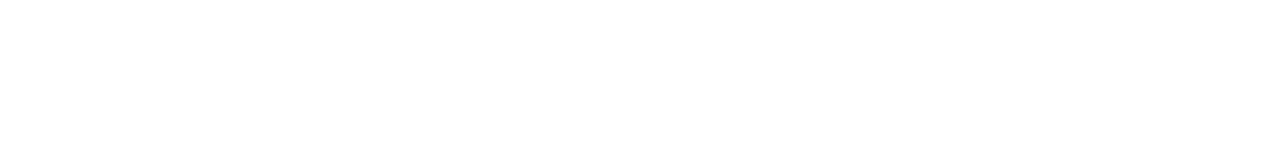
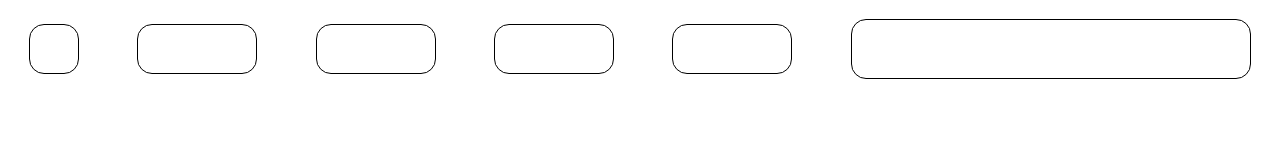
Before and after one commit to AlanSoto31/Smashing-Magazine-Heatmap, a plain HTML site: page index.html in a window 1280 px wide. Drawn offline with Linux system fonts and the light colour scheme.

Commit message:
adding nav-bar

```diff
--- a/styles.css
+++ b/styles.css
@@ -55,3 +55,34 @@
 .Br-15 {
     border-radius: 15px;
 }
+
+
+
+
+
+/*******nav-bar*******/
+
+nav {
+    grid-column: 1/3;
+    grid-row: 1/2;
+    height: 97px;
+}
+
+nav div {
+    border: 1px solid black;
+}
+
+.nav-logo {
+    width: 50px;
+    height: 50px;
+}
+
+.nav-words {
+    width: 120px;
+    height: 50px;
+}
+
+.nav-search {
+    width: 400px;
+    height: 60px;
+}
```
Also changed, not shown: index.html (line endings or trailing spaces).
